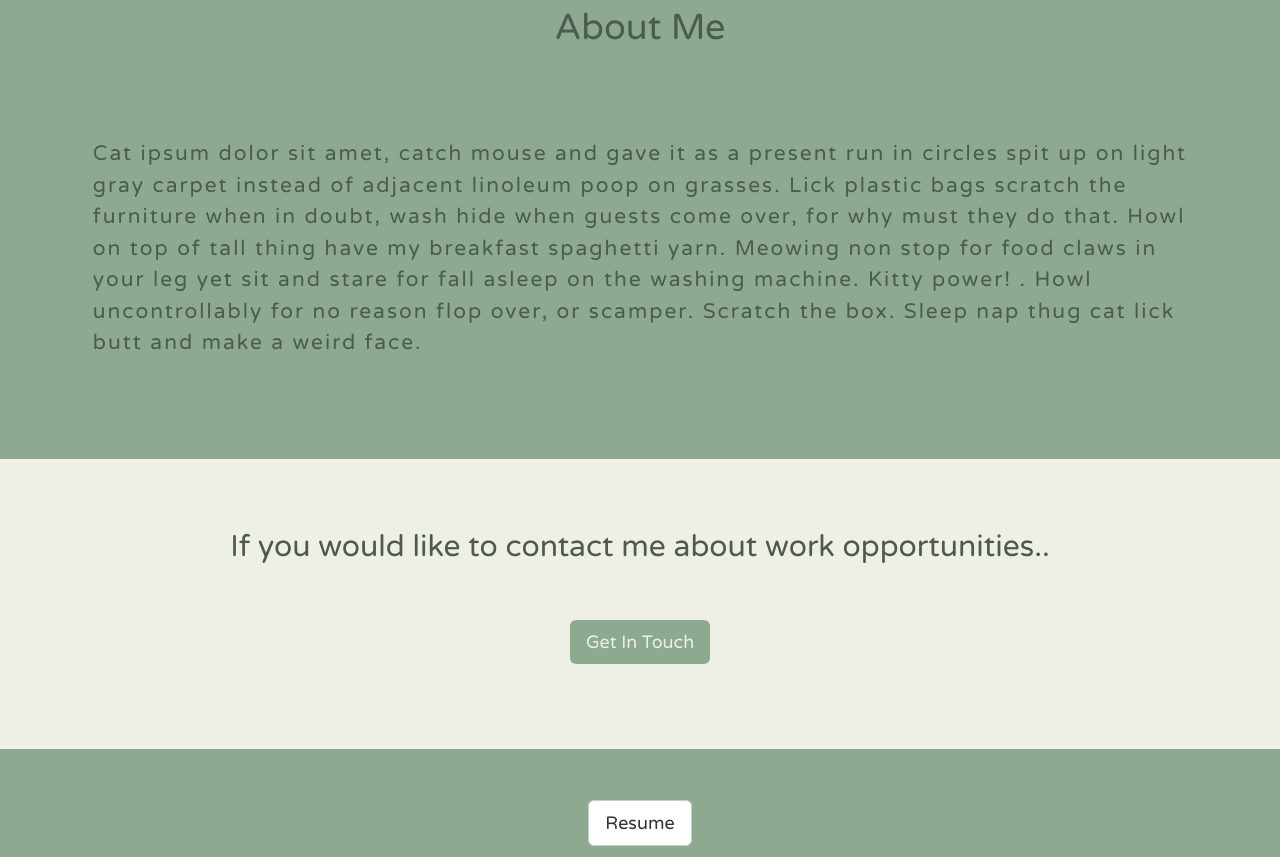
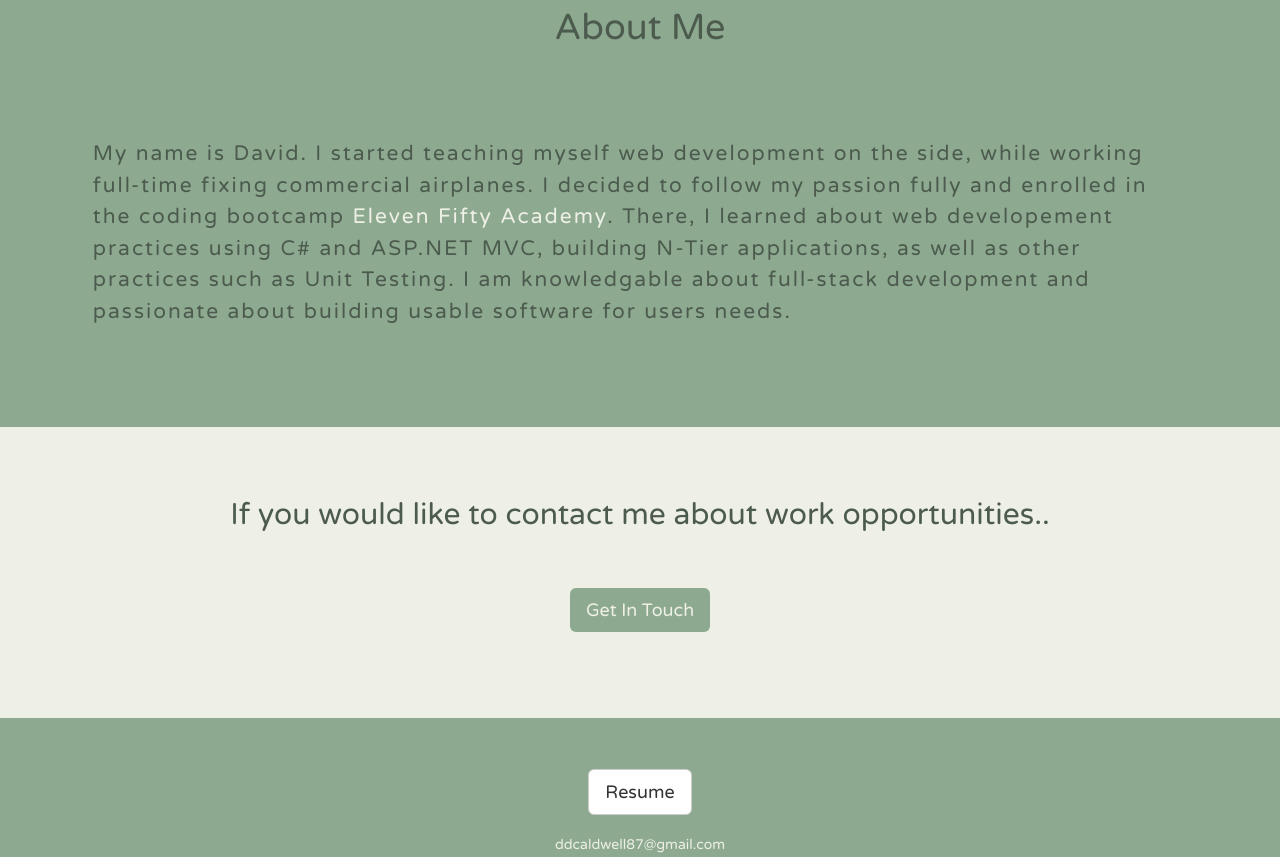
Before and after one commit to ddcaldwell87/portfolio, a plain HTML site: page index.html in a window 1280 px wide. Shown: the part 2180-3037 px from the top of the page. Drawn offline with nearby package versions, Linux system fonts and the light colour scheme.

Commit message:
Edited about section paragraph

```diff
--- a/css/styles.sass
+++ b/css/styles.sass
@@ -154,3 +154,10 @@ footer
 #portfolio-icon
   margin: 0 auto
   margin-bottom: 4%
+
+
+.efa
+  color: $four
+
+.efa:hover
+  color: $secondary
--- a/index.html
+++ b/index.html
@@ -119,12 +119,7 @@
             <img src="img/me.jpeg" class="img-responsive img-circle center-block" alt="A picture of me">
             <h1>About Me</h1>
             <p>
-                Cat ipsum dolor sit amet, catch mouse and gave it as a present run in circles spit up on light gray carpet instead of adjacent
-                linoleum poop on grasses. Lick plastic bags scratch the furniture when in doubt, wash hide when guests come
-                over, for why must they do that. Howl on top of tall thing have my breakfast spaghetti yarn. Meowing non
-                stop for food claws in your leg yet sit and stare for fall asleep on the washing machine. Kitty power! .
-                Howl uncontrollably for no reason flop over, or scamper. Scratch the box. Sleep nap thug cat lick butt and
-                make a weird face.
+                My name is David. I started teaching myself web development on the side, while working full-time fixing commercial airplanes. I decided to follow my passion fully and enrolled in the coding bootcamp <a class="efa" href="https://elevenfifty.org" target="_blank">Eleven Fifty Academy</a>. There, I learned about web developement practices using C# and ASP.NET MVC, building N-Tier applications, as well as other practices such as Unit Testing. I am knowledgable about full-stack development and passionate about building usable software for users needs.
             </p>
         </div>
     </section>
```
Also changed, not shown: css/styles.css, 1 other file.
